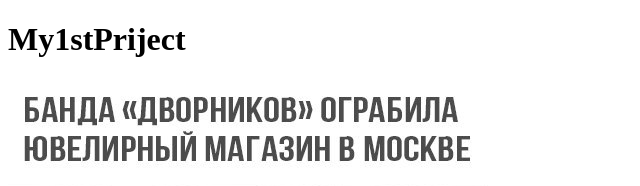
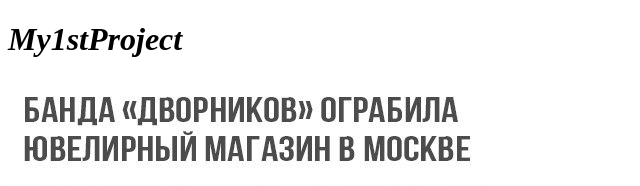
Before and after one commit to Btemnyk/My1stProject, a plain HTML site: page index.html in a window 1280 px wide. Shown: the top 186 px of the page, 0-640 px from the left. Drawn offline with Linux system fonts and the light colour scheme.

Commit message:
Update index.html

```diff
--- a/index.html
+++ b/index.html
@@ -1,10 +1,10 @@
 <!doctype html>
 <html>
   <head>
-    <title><i>My1stProject</i></title>
+    <title>My1stProject</title>
   </head>
   <body>
-  <h1>My1stPriject</h1>
+  <h1><i>My1stProject</i></h1>
   <img src="Stand Up Cat.jpg" alt="Stand Up Cat">
   </body>
   </html>
```
